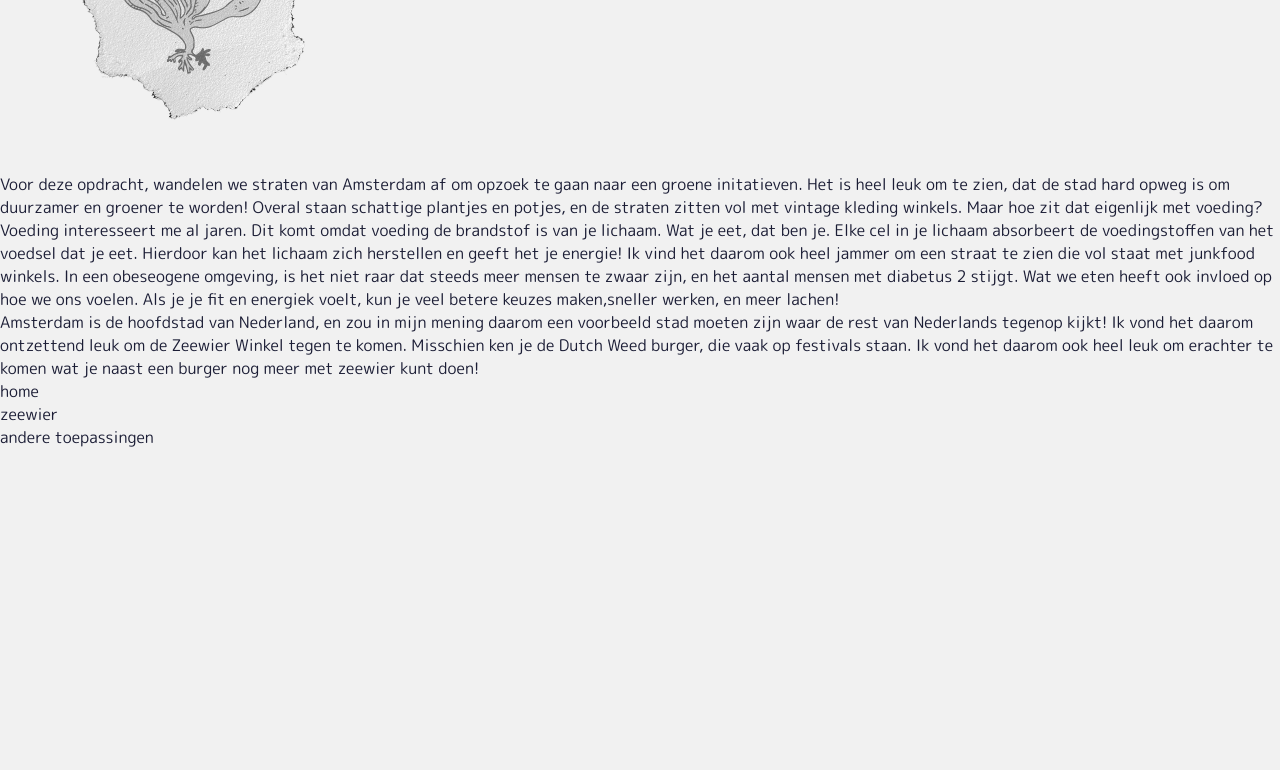
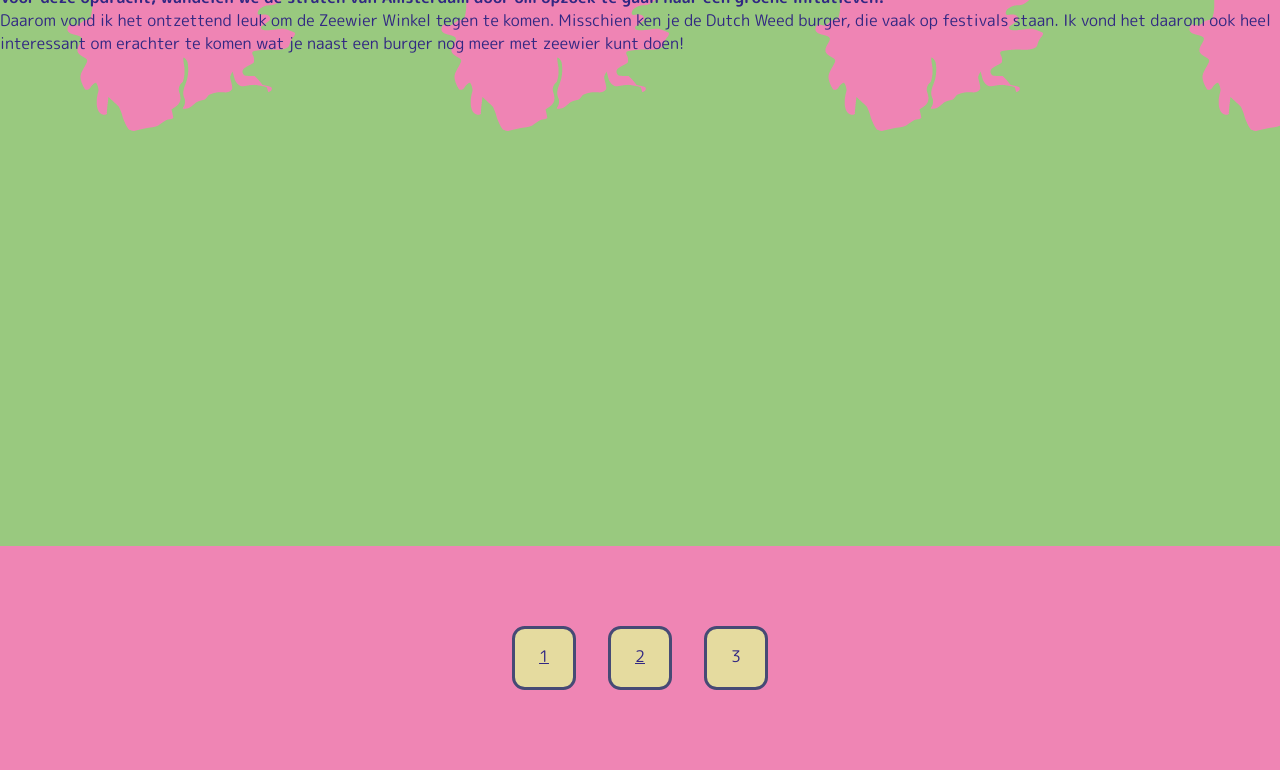
Before and after one commit to MaaikeSchoute/zeewierwinkel, a plain HTML site: page zeewierwinkel.html in a window 1280 px wide. Shown: the part 189-959 px from the top of the page. Before the commit the page ends 800 px from the top, so only its background shows below. Drawn offline with Linux system fonts and the light colour scheme.

Commit message:
kleur toegevoegd, lettertype toegevpoegd

```diff
--- a/styles.css
+++ b/styles.css
@@ -3,14 +3,54 @@
 * {
     font-family: 'M PLUS Rounded 1c', sans-serif;
     text-align: left;
-    color: #1B1D35;
+    color: #312783;
     margin: 0;
     padding: 0;
     box-sizing: border-box;
 }
 
 body {
-    background-color: #F1F1F1;
+  background-color: #99C97F;
+  min-height: 100vh;
+  display: flex;
+  flex-direction: column;
+}
+
+main {
+  height: 70vh;
+}
+
+footer {
+  background-color: #EF85B4;
+  padding: 5%;
+  margin-top: auto;
+}
+
+nav {
+  display: flex;
+  justify-content: center;
+  color: #464a75;
+  text-decoration: none;
+  align-content: space-between;
+}
+
+ul {
+  display: flex;
+  list-style-type: none;
+  justify-content: center;
+  align-content: space-around;
+}
+
+li {
+  padding: 1em;
+  background-color: #E5DB9F;
+  border-style: solid;
+  border-radius: 20%;
+  height: 4em;
+  width: 4em;
+  margin: 1em;
+  border-color: #464a75;
+  text-align: center;
 }
 
 img {
@@ -18,11 +58,15 @@ img {
     transition: filter 0.3s;
   }
 
+h1 {
+    text-align: center;
+    margin-top: 10%;
+}
+
   img:active {
     filter: grayscale(0%);
   }
 
-.text {
-    background-image: "text-img.png";
-
-  }
+.zeewierwinkel {
+  background-image: url('img/zeewierwinkel-bg.png');
+}
--- a/zeewierwinkel.html
+++ b/zeewierwinkel.html
@@ -7,31 +7,25 @@
 <link rel="stylesheet" href="styles.css">
     <title>Meer wier meer plezier</title>
 </head>
-<body>
-    <img src="img/test.png" alt="zeewier">
+<body class="zeewierwinkel">
+    <header>
+        <h1>Zeewierwinkel</h1>
+    </header>
+    <main>
         <section class="text">
-        <p>Voor deze opdracht, wandelen we straten van Amsterdam af om opzoek te gaan naar een groene initatieven.
-            Het is heel leuk om te zien, dat de stad hard opweg is om duurzamer en groener te worden!
-            Overal staan schattige plantjes en potjes, en de straten zitten vol met vintage kleding winkels.
-            Maar hoe zit dat eigenlijk met voeding?</p>
-        <p>Voeding interesseert me al jaren.
-            Dit komt omdat voeding de brandstof is van je lichaam.
-            Wat je eet, dat ben je. Elke cel in je lichaam absorbeert de voedingstoffen van het voedsel dat je eet.
-            Hierdoor kan het lichaam zich herstellen en geeft het je energie! Ik vind het daarom ook heel jammer om een straat te zien die vol staat met junkfood winkels.
-            In een obeseogene omgeving, is het niet raar dat steeds meer mensen te zwaar zijn, en het aantal mensen met diabetus 2 stijgt.
-            Wat we eten heeft ook invloed op hoe we ons voelen. Als je je fit en energiek voelt, kun je veel betere keuzes maken,sneller werken, en meer lachen!</p>
-        <p>Amsterdam is de hoofdstad van Nederland, en zou in mijn mening daarom een voorbeeld stad moeten zijn waar de rest van Nederlands tegenop kijkt!
-            Ik vond het daarom ontzettend leuk om de Zeewier Winkel tegen te komen. Misschien ken je de Dutch Weed burger, die vaak op festivals staan.
-            Ik vond het daarom ook heel leuk om erachter te komen wat je naast een burger nog meer met zeewier kunt doen!</p>
+            <p><strong>Voor deze opdracht, wandelen we de straten van Amsterdam door om opzoek te gaan naar een groene initatieven.</strong></p>
+            <p>Daarom vond ik het ontzettend leuk om de Zeewier Winkel tegen te komen. Misschien ken je de Dutch Weed burger, die vaak op festivals staan.
+                Ik vond het daarom ook heel interessant om erachter te komen wat je naast een burger nog meer met zeewier kunt doen!</p>
         </section>
-</body>
+    </main>
     <footer>
         <nav>
             <ul>
-            <li>home</li>
-            <li>zeewier</li>
-            <li>andere toepassingen</li>
+                <li><a href="index.html">1</a></li>
+                <li><a href="zeewierwinkel.html">2</a></li>
+                <li>3</li>
             </ul>
         </nav>
     </footer>
+</body>
 </html>
```
Also changed, not shown: index.html (+5 -16 lines), img/header-paper-img.png (added), img/waarom-zeewier-bg.png (added), img/zeewierwinkel-bg.png (added). Lines whose indentation alone changed are shown as unchanged.
